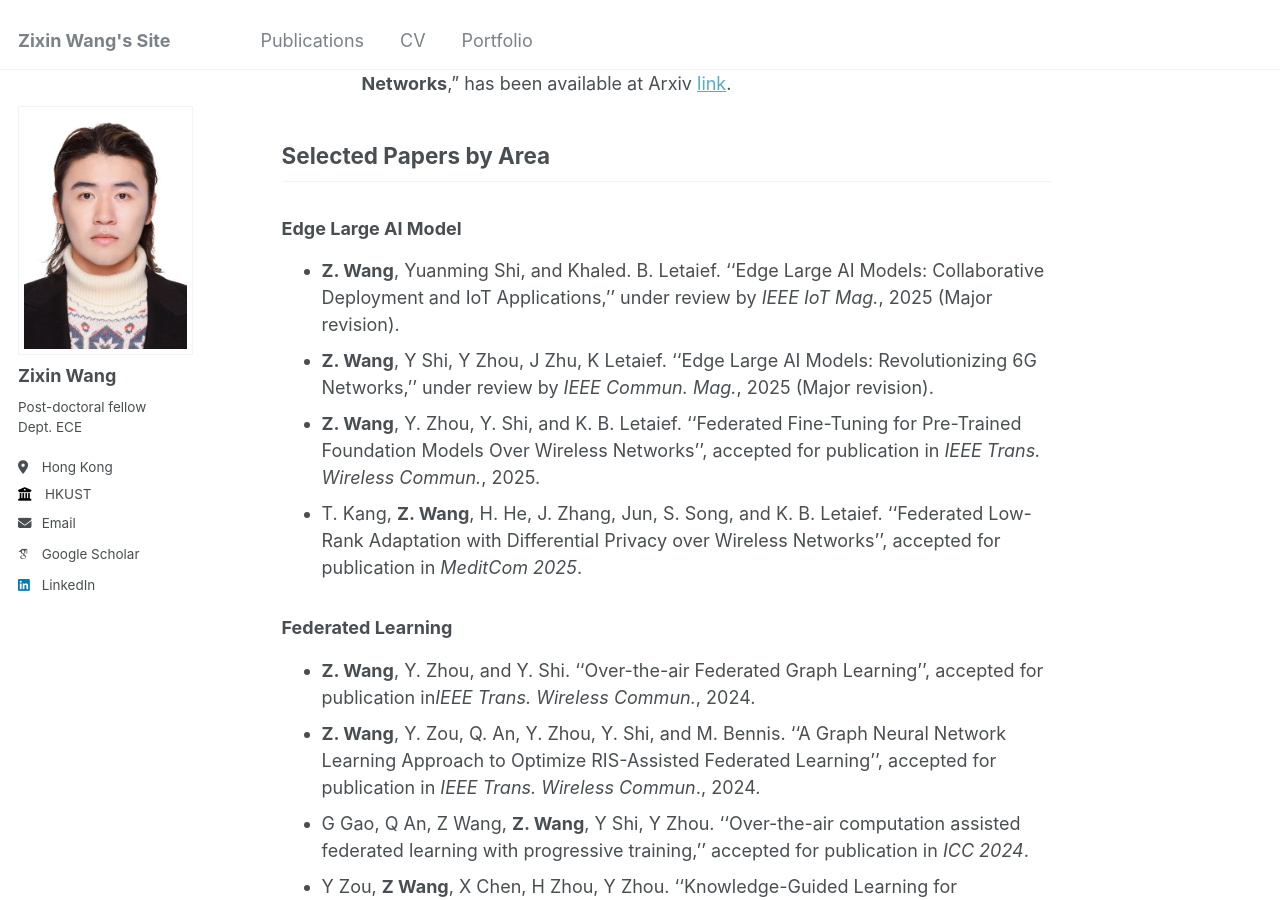
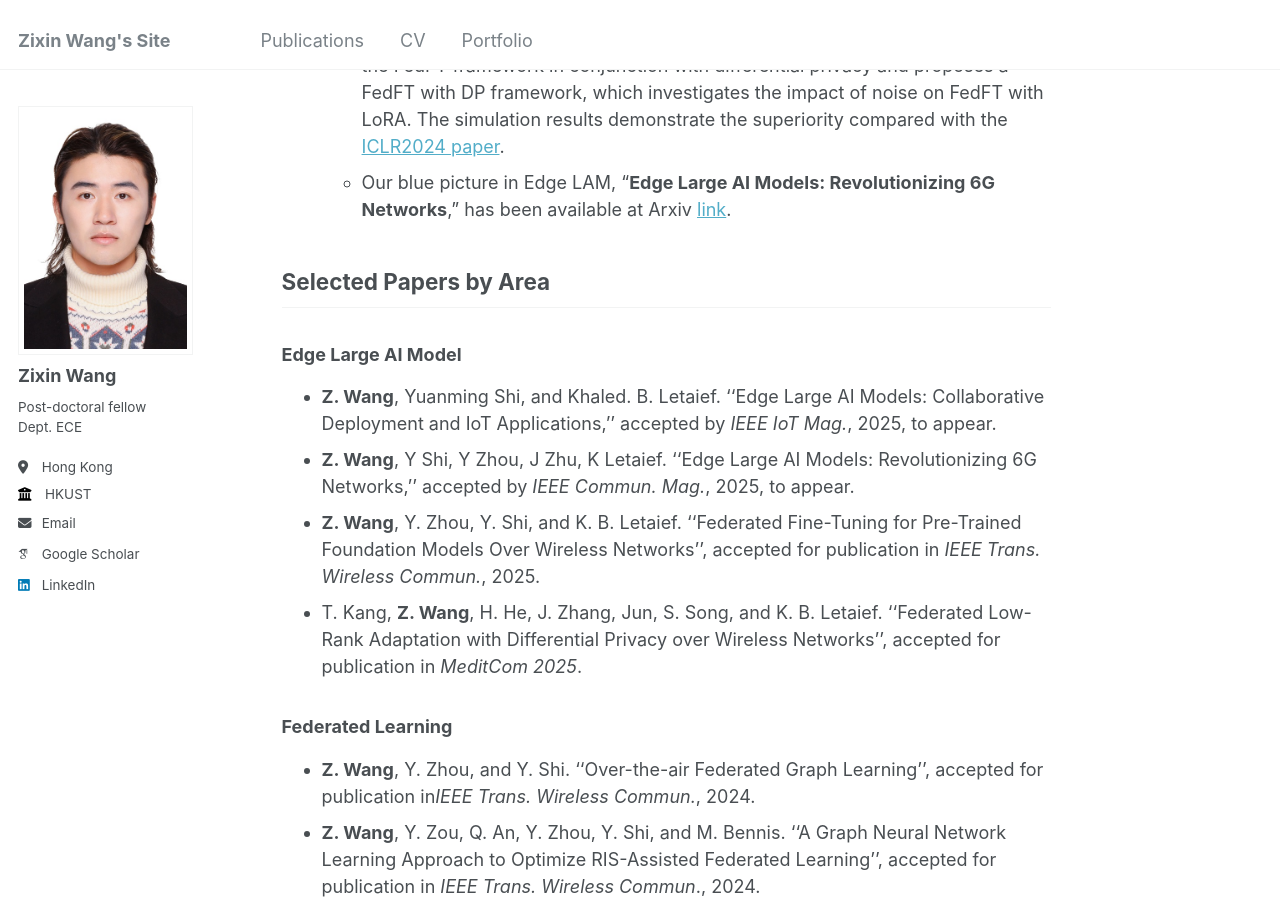
Before and after one commit to eewangzx/eewangzx.github.io, a Jekyll site: the page built from _pages/about.md, in a window 1280 px wide and 900 px high, scrolled down 1814 px. Built offline with Jekyll 4.4.1, drawn with Linux system fonts in a browser that asks for light colours; some web fonts are replaced; some of the changed text lies outside the part shown.

Commit message:
Update about.md

```diff
--- a/_pages/about.md
+++ b/_pages/about.md
@@ -16,6 +16,8 @@ My research areas include `edge intelligence`, `edge large AI model`, `federated
 
 ## News
 
+- May 2025, our work "[Edge Large AI Models: Collaborative Deployment and IoT Applications](https://arxiv.org/abs/2505.03139)" is accepted by IEEE IoT. Mag.! On the same day!
+- May 2025, our work "[Edge Large AI Models: Revolutionizing 6G Networks](https://arxiv.org/abs/2505.00321)" is accepted by IEEE Commun. Mag.!
 - May 2025, our works "[Edge Large AI Models: Revolutionizing 6G Networks](https://arxiv.org/abs/2505.00321)" and "[Edge Large AI Models: Collaborative Deployment and IoT Applications](https://arxiv.org/abs/2505.03139)" are available at Arxiv.
 - Mar. 2025, our work "Microservice Migration in Hybrid Satellite-Terrestrial Networks for Autonomous Vehicles" is accepted by *J. Commun. Info. Netw.* and selected for the cover article.
 - Mar. 2025, our work "Learning to Beamform for Integrated Sensing and Communication: A Graph Neural Network with Implicit Projection Approach" is accepted by *IEEE Trans. Wireless Commun.* [[Paper link](https://ieeexplore.ieee.org/document/10932672)].
@@ -41,8 +43,8 @@ My research areas include `edge intelligence`, `edge large AI model`, `federated
 
 ### Edge Large AI Model
 
-- **Z. Wang**, Yuanming Shi, and Khaled. B. Letaief. ''Edge Large AI Models: Collaborative Deployment and IoT Applications,'' under review by *IEEE IoT Mag.*, 2025 (Major revision).
-- **Z. Wang**, Y Shi, Y Zhou, J Zhu, K Letaief. ''Edge Large AI Models: Revolutionizing 6G Networks,'' under review by *IEEE Commun. Mag.*, 2025 (Major revision).
+- **Z. Wang**, Yuanming Shi, and Khaled. B. Letaief. ''Edge Large AI Models: Collaborative Deployment and IoT Applications,'' accepted by *IEEE IoT Mag.*, 2025, to appear.
+- **Z. Wang**, Y Shi, Y Zhou, J Zhu, K Letaief. ''Edge Large AI Models: Revolutionizing 6G Networks,'' accepted by *IEEE Commun. Mag.*, 2025, to appear.
 - **Z. Wang**, Y. Zhou, Y. Shi, and K. B. Letaief. ''Federated Fine-Tuning for Pre-Trained Foundation Models Over Wireless Networks'', accepted for publication in *IEEE Trans. Wireless Commun.*, 2025.
 - T. Kang,  **Z. Wang**, H. He, J. Zhang, Jun, S. Song, and K. B. Letaief. ''Federated Low-Rank Adaptation with Differential Privacy over Wireless Networks'', accepted for publication in *MeditCom 2025*.
 
```
